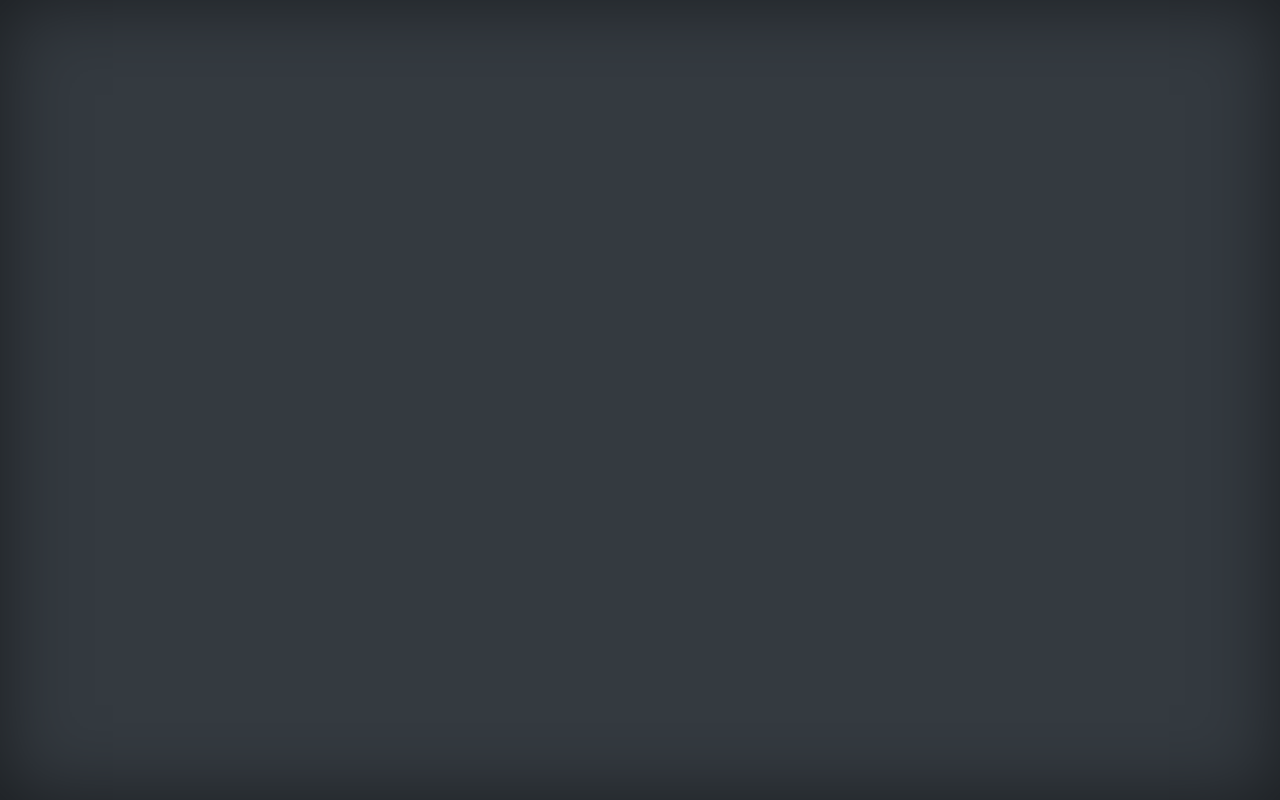
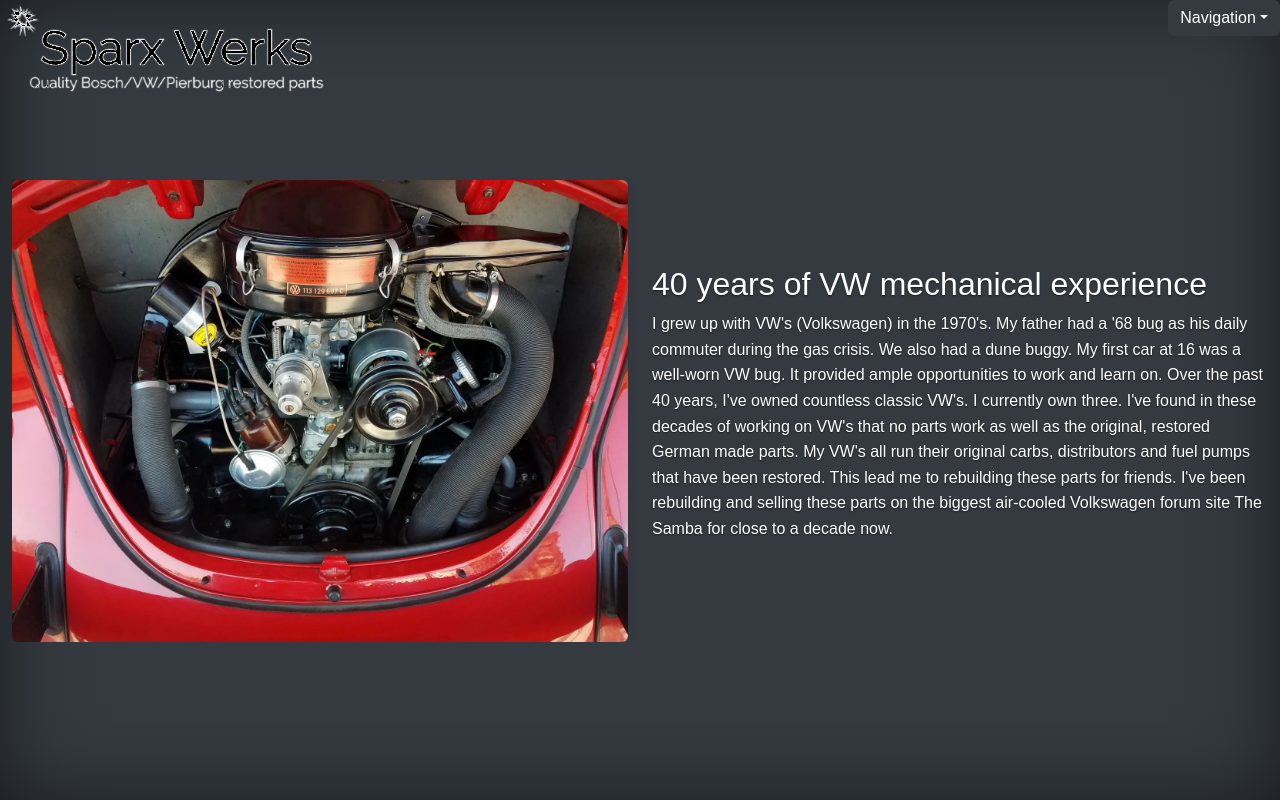
Before and after one commit to mfoot123/Car-Restoration-Marketplace, a React (Create React App) app in the folder frontend/: page /about in a window 1280 px wide. Before the commit this address had no page. Built offline with nearby package versions, Linux system fonts and the light colour scheme.

Commit message:
about page

```diff
--- /dev/null
+++ b/frontend/src/AboutPage.js
@@ -0,0 +1,44 @@
+import React from 'react';
+import Navbar from './Navbar';
+import sparkswerksImage from './SparkswerksHomeImage.webp';
+import './aboutpage.css';
+
+const AboutPage = () => {
+  return (
+    <div className="full-page">
+      <Navbar />
+      <div className="container mt-5">
+        <div className="row">
+          <div className="col-md-6 d-flex align-items-center">
+            <img
+              src={sparkswerksImage}
+              className="img-fluid rounded"
+              alt="About Us"
+            />
+          </div>
+          <div className="col-md-6 d-flex align-items-center">
+            <div>
+              <h2>40 years of VW mechanical experience</h2>
+              <p>
+                I grew up with VW's (Volkswagen) in the 1970's. My father had a
+                '68 bug as his daily commuter during the gas crisis. We also had
+                a dune buggy. My first car at 16 was a well-worn VW bug. It
+                provided ample opportunities to work and learn on. Over the past
+                40 years, I've owned countless classic VW's. I currently own
+                three. I've found in these decades of working on VW's that no
+                parts work as well as the original, restored German made parts.
+                My VW's all run their original carbs, distributors and fuel pumps
+                that have been restored. This lead me to rebuilding these parts
+                for friends. I've been rebuilding and selling these parts on the
+                biggest air-cooled Volkswagen forum site The Samba for close to a
+                decade now.
+              </p>
+            </div>
+          </div>
+        </div>
+      </div>
+    </div>
+  );
+};
+
+export default AboutPage;
--- a/frontend/src/App.js
+++ b/frontend/src/App.js
@@ -2,6 +2,7 @@ import React from 'react';
 import { BrowserRouter as Router, Routes, Route } from 'react-router-dom';
 import Cover from './Cover';
 import ShopPage from './ShopPage'; // Assuming you have created ShopPage component
+import AboutPage from './AboutPage';
 
 function App() {
   return (
@@ -9,6 +10,7 @@ function App() {
       <Routes>
         <Route path="/" element={<Cover />} />
         <Route path="/shop" element={<ShopPage />} />
+        <Route path="/about" element={<AboutPage />} />
         {/* Add more routes as needed */}
       </Routes>
     </Router>
--- /dev/null
+++ b/frontend/src/aboutpage.css
@@ -0,0 +1,23 @@
+/* aboutpage.css */
+
+/* Container */
+.container {
+    max-width: 1500px;
+    margin: 0 auto;
+    padding-top: 20px;
+  }
+
+  /* Image */
+  .img-fluid {
+    width: 100%;
+    height: auto;
+    display: block;
+    margin: 0 auto;
+    border-radius: 5px;
+    box-shadow: 0 0 10px rgba(0, 0, 0, 0.1);
+  }
+
+  /* Paragraph */
+  p {
+    line-height: 1.6;
+  }
--- /dev/null
+++ b/frontend/src/navbar.css
@@ -0,0 +1,40 @@
+/* navbar.css */
+
+/* Logo */
+.logo-img {
+    width: 200px; /* Adjust as needed */
+    height: auto;
+  }
+
+  /* Dropdown */
+  .dropdown .btn-secondary {
+    background-color: #343a40;
+    color: #ffffff;
+    border: none;
+  }
+
+  .dropdown-menu {
+    background-color: #343a40;
+    border: none;
+  }
+
+  .dropdown-item {
+    color: #ffffff;
+  }
+
+  .dropdown-item:hover {
+    background-color: #495057;
+  }
+
+  /* Navigation Links */
+  .nav-link {
+    color: #ffffff;
+    padding: 0.5rem 1rem;
+    text-decoration: none;
+    transition: color 0.3s ease-in-out;
+  }
+
+  .nav-link:hover,
+  .nav-link:focus {
+    color: rgba(255, 255, 255, 0.5); /* Semi-transparent white on hover */
+  }
```
Also changed, not shown: frontend/src/SparkswerksHomeImage.webp (added).
